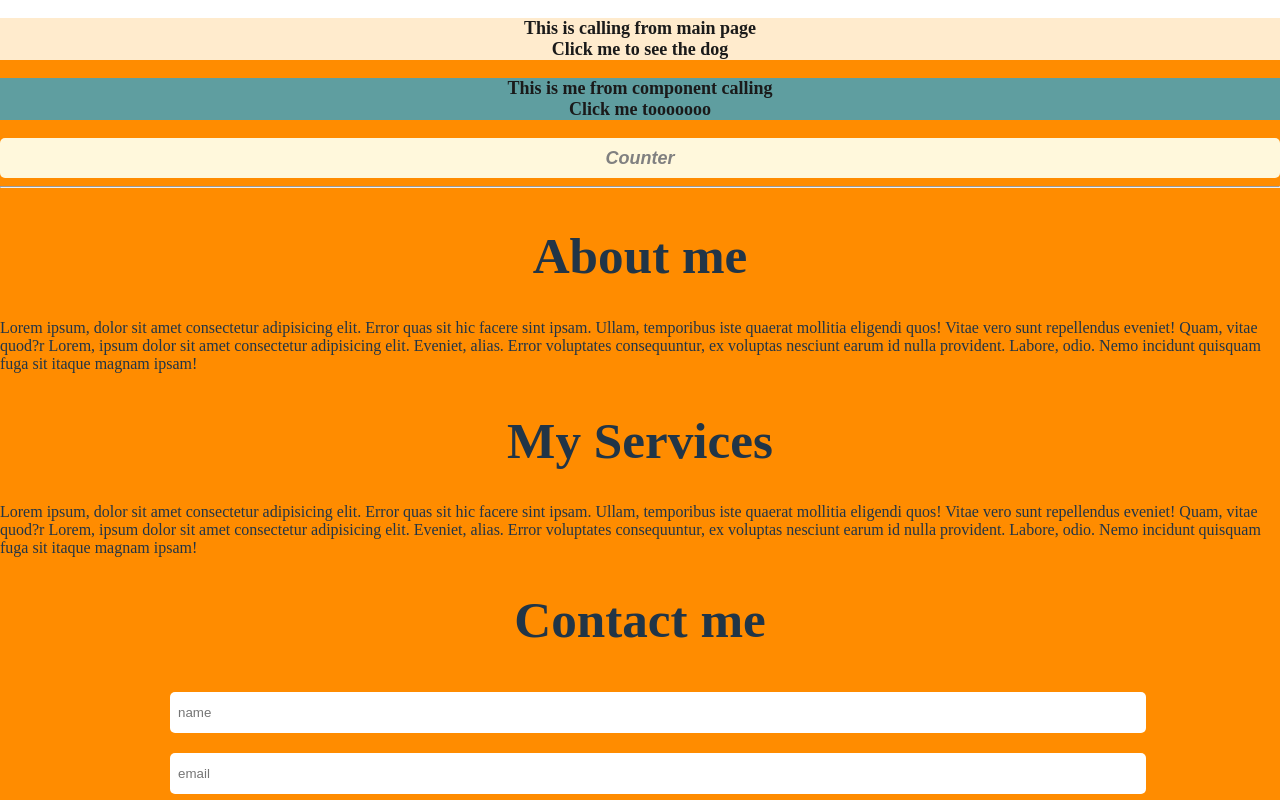
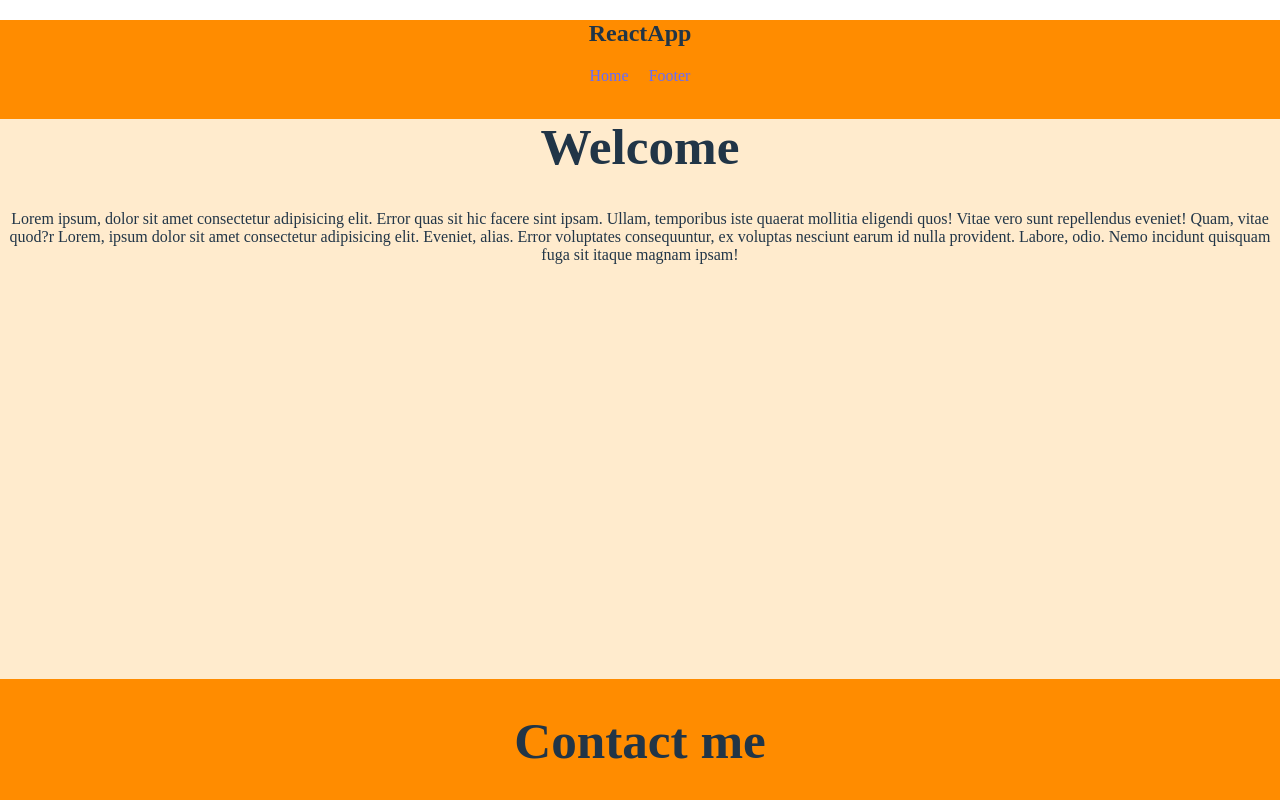
Before and after one commit to yasminm97/react-week-1, a React (Create React App) app: page / in a window 1280 px wide. Shown: the top 800 px of the page. Built offline with nearby package versions, Linux system fonts and the light colour scheme.

Commit message:
create home page

```diff
--- a/src/App.jsx
+++ b/src/App.jsx
@@ -1,9 +1,8 @@
-import Label1 from './components/Label'
-import dog1 from './assets/dog.png'
-import About from './components/About'
-import Services from './components/Services'
-import ContactForm from './components/Contact'
-import Count from './components/Counter'
+
+import Nav from './components/Nav'
+import Home from './components/Home'
+import Footer from './components/Footer'
+
 import './App.css';
 
 function App() {
@@ -18,17 +17,9 @@ function App() {
   }
   return (
     <div className="App">
-      <p className='main' onClick={show}>
-        This is calling from main page<br />
-        Click me to see the dog
-        <img onClick={hide} className='mainImg' src={dog1} width="200px" height="200px" />
-      </p>
-      <Label1 />
-      <Count />
-      <hr />
-      <About />
-      <Services />
-      <ContactForm />
+      <Nav />
+      <Home />
+      <Footer />
     </div>
   );
 }
--- a/src/components/Contact.jsx
+++ b/src/components/Footer.jsx
@@ -1,4 +1,4 @@
-const ContactForm = () => {
+const Footer = () => {
 
   return (
     <div>
@@ -14,4 +14,4 @@ const ContactForm = () => {
   );
 };
 
-export default ContactForm
+export default Footer
--- a/src/components/About.jsx
+++ b/src/components/Home.jsx
@@ -1,10 +1,10 @@
-const About = () => {
+const Home = () => {
     return (
-        <div className="about">
-        <h1>About me</h1>
+        <div className="home">
+        <h1>Welcome</h1>
         <p>Lorem ipsum, dolor sit amet consectetur adipisicing elit. Error quas sit hic facere sint ipsam. Ullam, temporibus iste quaerat mollitia eligendi quos! Vitae vero sunt repellendus eveniet! Quam, vitae quod?r Lorem, ipsum dolor sit amet consectetur adipisicing elit. Eveniet, alias. Error voluptates consequuntur, ex voluptas nesciunt earum id nulla provident. Labore, odio. Nemo incidunt quisquam fuga sit itaque magnam ipsam!</p>
     </div>
     );
   };
 
-  export default About
+  export default Home
--- /dev/null
+++ b/src/components/Nav.jsx
@@ -0,0 +1,12 @@
+const Nav = () => {
+    return(
+        <div className="nav">
+            <h2>ReactApp</h2>
+            <ul>
+                <li><a>Home</a></li>
+                <li><a>Footer</a></li>
+            </ul>
+        </div>
+    )
+}
+export default Nav
--- a/src/index.css
+++ b/src/index.css
@@ -89,3 +89,22 @@ text-align: left;
     background-color: #f9f9f9;
   }
 }
+
+.nav ul{
+  list-style-type: none;
+  margin: 0;
+  padding: 0;
+}
+.nav ul li{
+  display: inline;
+  padding: 0px 10px;
+}
+.home{
+  height: 70vh;
+  width: 100vw;
+  background-color: blanchedalmond;
+  text-align: center;
+}
+.home p{
+  text-align: center;
+}
```
